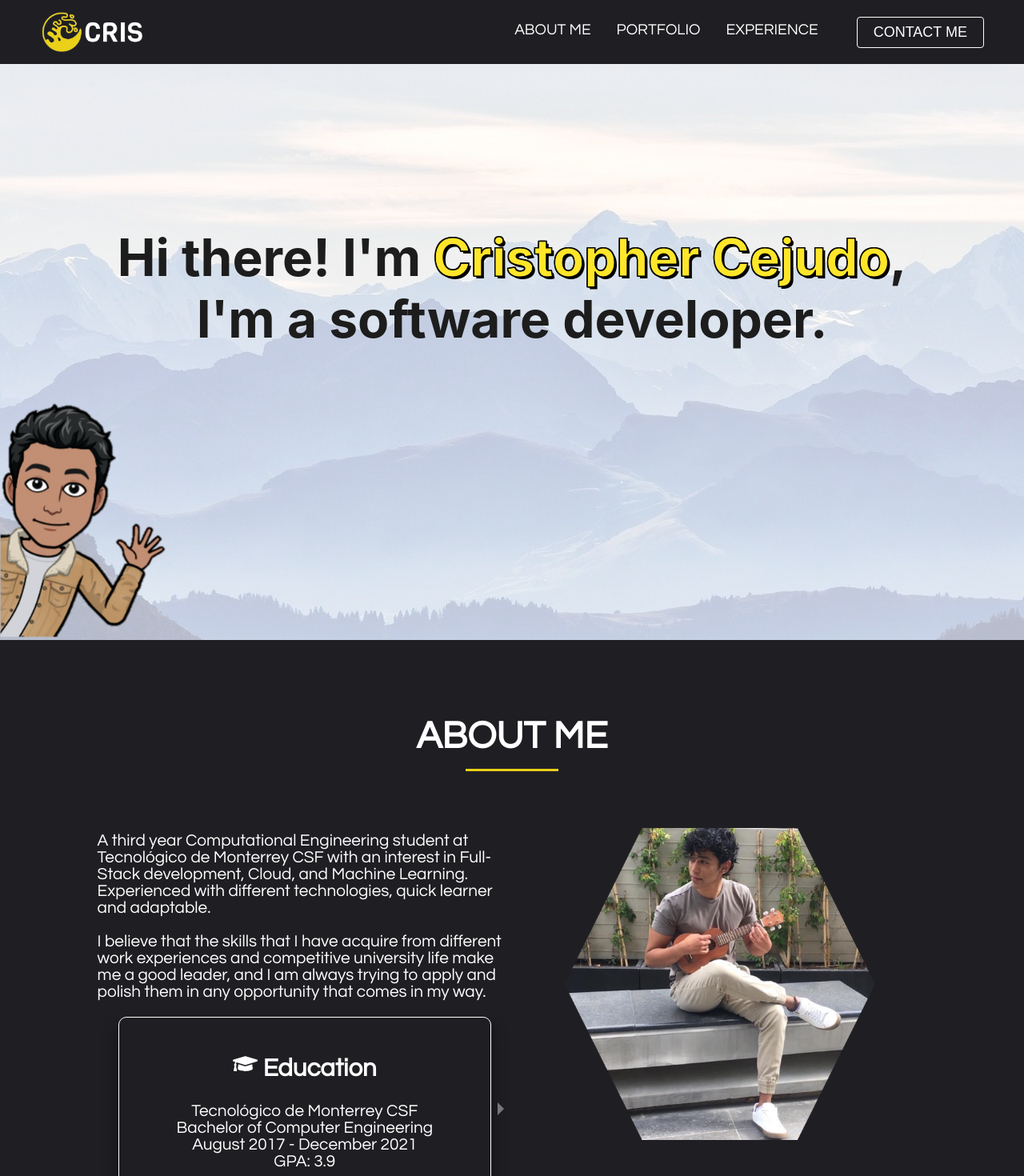
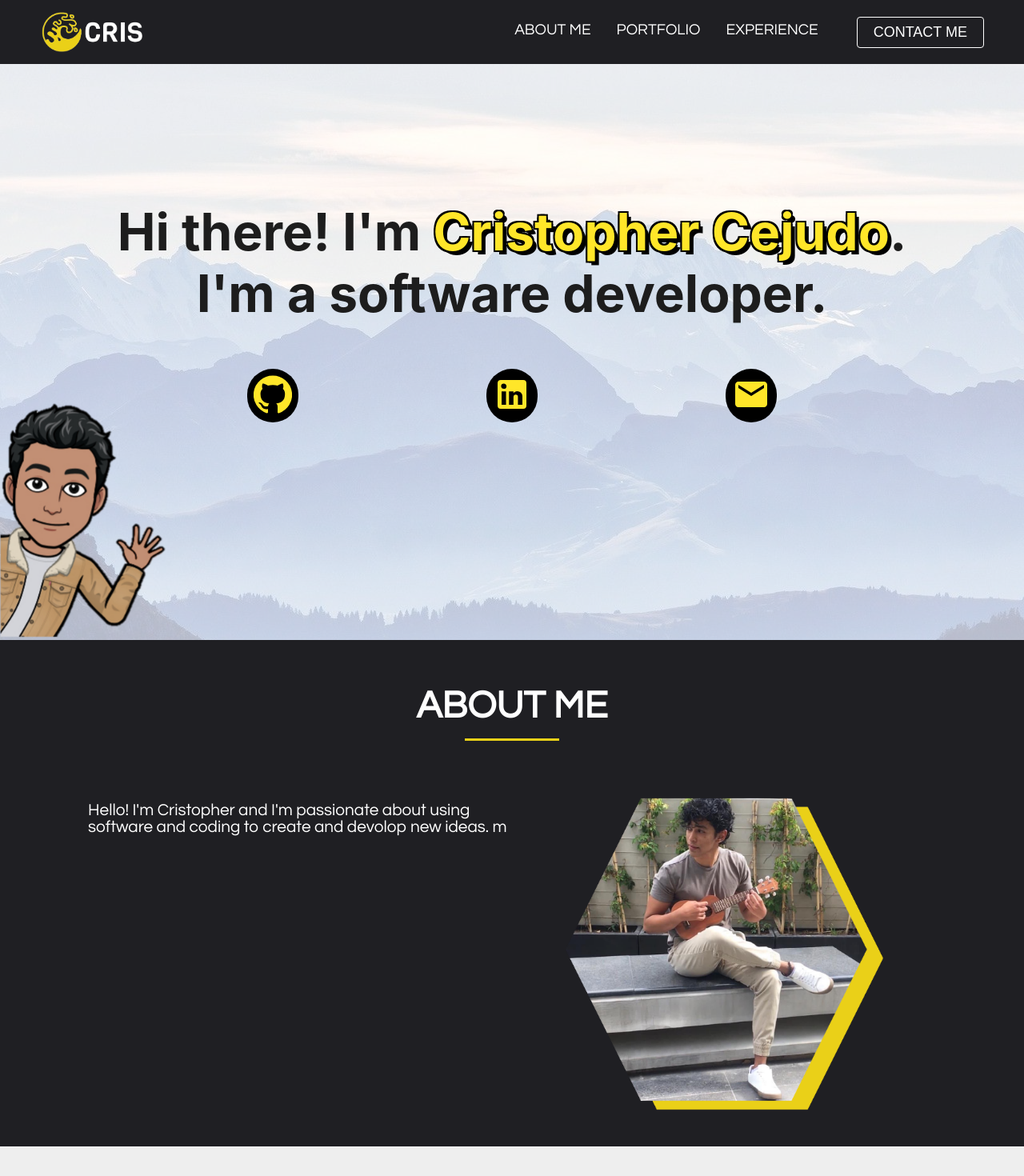
Before and after one commit to ccejudo/ccejudo.github.io, a React (Create React App) app in the folder frontend/: page / in a window 1280 px wide. Shown: the top 1470 px of the page at 80% size. Built offline with nearby package versions, Linux system fonts and the light colour scheme.

Commit message:
Add social media links

```diff
--- a/frontend/src/layouts/Main/Main.js
+++ b/frontend/src/layouts/Main/Main.js
@@ -7,18 +7,32 @@ import 'pure-react-carousel/dist/react-carousel.es.css';
 //Components
 import { Slide as AnimatedSlide, Fade } from 'react-reveal';
 import { Grid } from '@material-ui/core';
+import GitHubIcon from '@material-ui/icons/GitHub';
+import LinkedInIcon from '@material-ui/icons/LinkedIn';
+import MailIcon from '@material-ui/icons/Mail';
 
 import AboutCarousel from '../../components/AboutCarousel/AboutCarousel';
 
 function Main() {
     return (
-        <div>
-            <div className="section--welcome">
+        <Grid container>
+            <Grid container item xs={12} className="section--welcome">
                 <div className="bg--light">
                     <AnimatedSlide up>
                         <div className="container--welcome">
-                            <h1>Hi there! I'm <b>Cristopher Cejudo</b>,<br/>I'm a software developer.</h1>
+                            <h1>Hi there! I'm <b>Cristopher Cejudo</b>.<br/>I'm a software developer.</h1>
                         </div>
+                        <Grid container justify='space-around' style={{ width:'70%', margin: 'auto'}}>
+                            <button className='button--social' onClick={ () => window.open('https://github.com/ccejudo') }>
+                                <GitHubIcon style={{ fontSize: '3rem', color:'rgb(255, 230, 41)' }}/>
+                            </button>
+                            <button className='button--social' onClick={ () => window.open('https://www.linkedin.com/in/cristopher-cejudo/') }>
+                                <LinkedInIcon style={{ fontSize: '3rem', color:'rgb(255, 230, 41)' }}/>
+                            </button>
+                            <button className='button--social' onClick={ () => window.open() }>
+                                <MailIcon style={{ fontSize: '3rem', color:'rgb(255, 230, 41)' }}/>
+                            </button>
+                        </Grid>
                     </AnimatedSlide>
                     <Fade>
                         <div className="welcome--img">
@@ -26,41 +40,44 @@ function Main() {
                         </div>
                     </Fade>
                 </div>
-            </div>
-            <Grid container id='about'>
+                <span id="about" className="link-top"/>
+            </Grid>
             <Grid container item xs={12} className="bg--black container--section">
                 <Grid item xs={12} className='title--nice'>
+                    <AnimatedSlide left>
                         <h1 className='color--white'><b>ABOUT ME</b></h1>
                         <span></span>
+                    </AnimatedSlide>
                 </Grid>
                 <Grid container item xs={12} className='about--wrapper'>
                     <Grid item xs={12} md={6} className='about--text'>
-                            <p>A third year Computational Engineering student at Tecnológico de Monterrey CSF with an interest in Full-Stack development, Cloud, and Machine Learning. Experienced with different technologies, quick learner and adaptable.<br/><br/>I believe that the skills that I have acquire from different work experiences and competitive university life make me a good leader, and I am always trying to apply and polish them in any opportunity that comes in my way. </p>
-                            <div className="carousel--container">
-                                <AboutCarousel/>
-                            </div>
+                        <AnimatedSlide right>
+                            <p>Hello! I'm Cristopher and I'm passionate about using software and coding to create and devolop new ideas. m</p>
+                        </AnimatedSlide>
                     </Grid>
                     <Grid item xs={12} md={6} className='about--image'>
-                            <img src='./images/assets/uke_photo_hex.png' alt='Cris Uke'/>
+                        <AnimatedSlide right>
+                            <img src='./images/assets/profile_shadow.png' alt='Cris Uke'/>
+                        </AnimatedSlide>
                     </Grid>
                 </Grid>
+                <span id="portfolio" className="link-top"/>
             </Grid>
-            </Grid>
-            <div id='portfolio' className="section--portfolio">
+            <Grid container item xs={12} className="section--portfolio">
                 <div className='bg--white container--section'>
                     <div className='title--nice'>
                             <h1 className='color--black'><b>PORTFOLIO</b></h1>
                             <span></span>
                     </div>
                 </div>
-            </div>
+            </Grid>
             <div className="section--experience">
 
             </div>
             <div className="section--contact">
 
             </div>
-        </div>
+        </Grid>
     )
 }
 
--- a/frontend/src/layouts/Main/main.css
+++ b/frontend/src/layouts/Main/main.css
@@ -2,12 +2,13 @@
     box-sizing: border-box;
     width: 100%;
     height: 100%;
-    padding: 5%;
+    padding: 2% 4%;
 }
 
 .container--welcome{
     text-align: center;
-    padding: 10rem 10%;
+    padding: 10% 10%;
+    padding-bottom: 1%;
 }
 
 .section--welcome{
@@ -22,13 +23,12 @@
 
 .section--welcome b{
     color: rgb(255, 230, 41);
-    -webkit-text-stroke: 1px black;
     text-shadow:
-        3px 3px 0 #000,
-        -1px -1px 0 #000,
-        1px -1px 0 #000,
-        -1px 1px 0 #000,
-        1px 1px 0 #000;
+        5px 5px 0 #000,
+        -2px -2px 0 #000,
+        2px -2px 0 #000,
+        -2px 2px 0 #000,
+        2px 2px 0 #000;
 }
 
 .welcome--img{
@@ -45,6 +45,12 @@
     margin: auto;
     font-size: 1.1rem;
     width: 55%;
+}
+
+.link-top{
+    position: absolute;
+    bottom: 5rem;
+    z-index: -1;
 }
 
 .about--wrapper{
@@ -158,6 +164,17 @@
 	top:1px;
 }
 
+.button--social{
+    background-color: black;
+    padding: 0.5rem;
+    border: none;
+    border-radius: 10rem;
+}
+
+.button--social:hover{
+    background-color: rgb(255, 255, 255);
+}
+
 @media screen and (max-width: 991px) {
     .container--welcome{
         text-align: center;
@@ -171,7 +188,7 @@
     .section--welcome h1{
         margin-left: 1rem;
         margin-right: 1rem;
-        font-size: 2.5rem;
+        font-size: 2rem;
     }
 
     .section--welcome b{
```
Also changed, not shown: frontend/public/images/assets/profile_shadow.png (added). Lines whose indentation alone changed are shown as unchanged.
